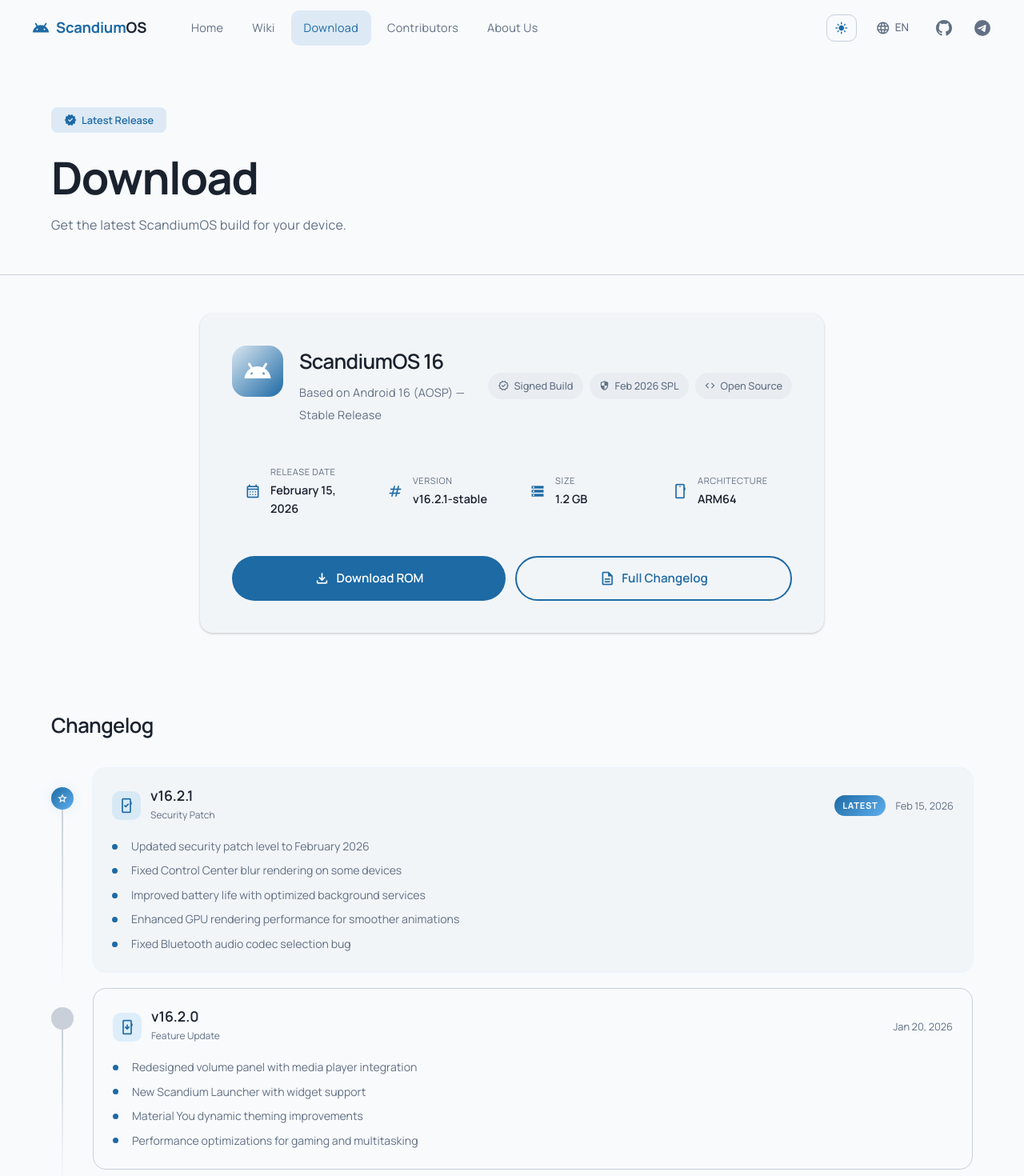
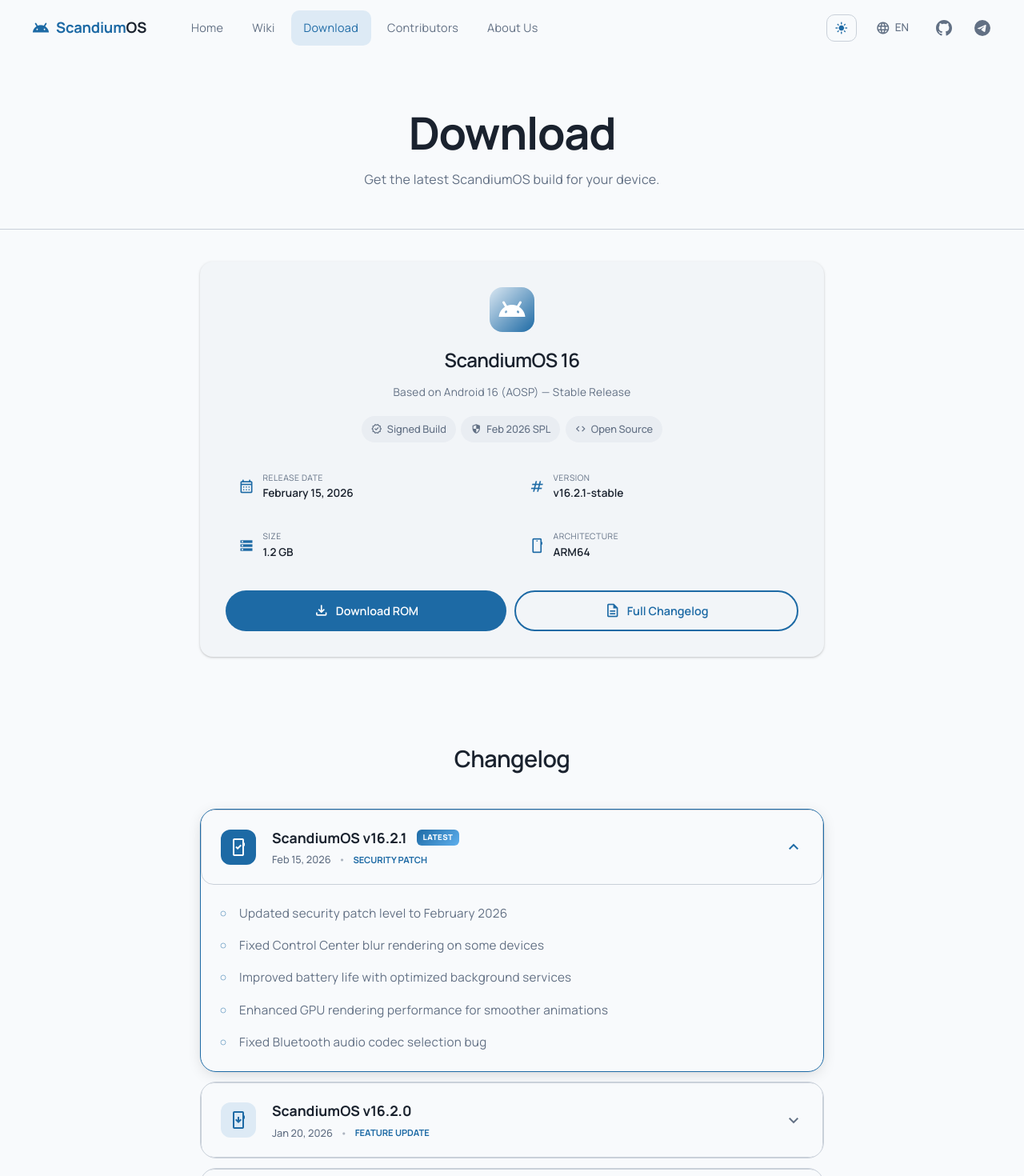
Before and after one commit to ScandiumUI/official-website, a Vue app: page /download in a window 1280 px wide. Shown: the top 1470 px of the page at 80% size. Built offline with nearby package versions, Linux system fonts and the light colour scheme.

Commit message:
cookie: redesign changelog and polish download page layout

```diff
--- a/src/pages/Download.vue
+++ b/src/pages/Download.vue
@@ -4,10 +4,6 @@
     <section class="page-hero">
       <div class="wrapper">
         <div class="page-hero-content animate-fade-up">
-          <div class="md3-chip">
-            <span class="material-symbols-outlined filled" style="font-size: 16px;">new_releases</span>
-            {{ t('download.chip') }}
-          </div>
           <h1>{{ t('download.title') }}</h1>
           <p>{{ t('download.desc') }}</p>
         </div>
@@ -19,7 +15,6 @@
       <div class="wrapper">
         <div class="release-hero animate-fade-up">
           <div class="release-card md3-card-elevated">
-            <!-- Header row -->
             <div class="release-card-header">
               <div class="release-icon">
                 <span class="material-symbols-outlined filled" style="font-size: 36px;">android</span>
@@ -44,7 +39,6 @@
               </div>
             </div>
 
-            <!-- Meta grid -->
             <div class="release-meta">
               <div v-for="meta in releaseMeta" :key="meta.icon" class="meta-item">
                 <span class="material-symbols-outlined meta-icon" style="font-size: 20px;">{{ meta.icon }}</span>
@@ -55,7 +49,6 @@
               </div>
             </div>
 
-            <!-- Action buttons — side by side -->
             <div class="release-actions">
               <a href="#" class="md3-btn md3-btn-filled action-btn">
                 <span class="material-symbols-outlined" style="font-size: 20px;">download</span>
@@ -71,54 +64,57 @@
       </div>
     </section>
 
-    <!-- Changelog Timeline -->
+    <!-- Changelog Section -->
     <section class="changelog-section">
       <div class="wrapper">
         <h2 class="section-title animate-fade-up">{{ t('download.changelogTitle') }}</h2>
-        <div class="changelog-timeline">
-          <div
+
+        <div class="changelog-accordion">
+          <details
             v-for="(log, i) in changelog"
             :key="log.version"
-            class="changelog-item animate-fade-up"
-            :class="['delay-' + (i + 1) + '00', { 'is-latest': i === 0 }]"
+            class="changelog-panel animate-fade-up"
+            :class="'delay-' + (i + 1) + '00'"
+            :open="i === 0"
           >
-            <!-- Timeline rail -->
-            <div class="changelog-rail">
-              <div class="rail-dot" :class="{ latest: i === 0 }">
-                <span v-if="i === 0" class="material-symbols-outlined" style="font-size: 14px;">star</span>
+            <summary class="panel-header md3-card-outlined">
+              <div class="panel-header-main">
+                <div class="panel-icon" :class="getUpdateColor(i)">
+                  <span class="material-symbols-outlined">{{ getUpdateIcon(i) }}</span>
                 </div>
-              <div v-if="i < changelog.length - 1" class="rail-line"></div>
+                <div class="panel-info">
+                  <div class="panel-title">
+                    <h3>ScandiumOS {{ log.version }}</h3>
+                    <span v-if="i === 0" class="latest-tag">{{ t('download.latest') }}</span>
                   </div>
-            <!-- Content card -->
-            <div class="changelog-card" :class="{ 'md3-card-elevated': i === 0, 'md3-card-outlined': i !== 0 }">
-              <div class="changelog-head">
-                <div class="changelog-title-row">
-                  <div class="changelog-icon-wrap" :class="getUpdateColor(i)">
-                    <span class="material-symbols-outlined" style="font-size: 20px;">{{ getUpdateIcon(i) }}</span>
-                  </div>
-                  <div>
-                    <h3>{{ log.version }}</h3>
-                    <span class="changelog-type">{{ log.type }}</span>
+                  <div class="panel-meta">
+                    <span class="meta-date">{{ log.date }}</span>
+                    <span class="meta-sep">•</span>
+                    <span class="meta-type">{{ log.type }}</span>
                   </div>
                 </div>
-                <div class="changelog-right">
-                  <span v-if="i === 0" class="latest-badge">{{ t('download.latest') }}</span>
-                  <span class="changelog-date">{{ log.date }}</span>
               </div>
+              <div class="panel-chevron">
+                <span class="material-symbols-outlined">expand_more</span>
               </div>
-              <ul class="changelog-list">
+            </summary>
+
+            <div class="panel-content">
+              <div class="content-inner">
+                <ul class="panel-list">
                   <li v-for="change in log.changes" :key="change">
-                  <span class="change-dot" :class="getUpdateColor(i)"></span>
-                  {{ change }}
+                    <span class="material-symbols-outlined">circle</span>
+                    <p>{{ change }}</p>
                   </li>
                 </ul>
               </div>
             </div>
+          </details>
         </div>
       </div>
     </section>
 
-    <!-- Additional Downloads — horizontal cards side by side -->
+    <!-- Additional Downloads -->
     <section class="extras-section">
       <div class="wrapper">
         <h2 class="section-title animate-fade-up">{{ t('download.additionalTitle') }}</h2>
@@ -233,161 +229,240 @@
   padding: 4rem 0 3rem;
   border-bottom: 1px solid var(--color-border);
 }
-.page-hero-content { max-width: 600px; }
+.page-hero-content {
+  max-width: 800px;
+  margin: 0 auto;
+  text-align: center;
+}
 .page-hero-content .md3-chip { margin-bottom: 1.5rem; }
 .page-hero-content h1 { margin-bottom: 0.75rem; }
 
 /* ── Release Section ── */
-.release-section { padding: 3rem 0; }
+.release-section { padding: 2.5rem 0; }
 .release-hero { max-width: 780px; margin: 0 auto; }
-.release-card { padding: 2.5rem; }
+.release-card { padding: 2rem; }
 
 .release-card-header {
   display: flex;
-  align-items: flex-start;
-  gap: 1.25rem;
-  margin-bottom: 2rem;
-  flex-wrap: wrap;
+  flex-direction: column;
+  align-items: center;
+  gap: 1rem;
+  margin-bottom: 1.5rem;
+  text-align: center;
 }
 
 .release-icon {
-  width: 64px; height: 64px;
-  border-radius: 18px;
+  width: 56px; height: 56px;
+  border-radius: 16px;
   background: linear-gradient(135deg, var(--color-tertiary) 0%, var(--color-primary) 100%);
   display: flex; align-items: center; justify-content: center;
   flex-shrink: 0;
 }
 .release-icon .material-symbols-outlined { color: #fff; }
 
-.release-info { flex: 1; min-width: 180px; }
-.release-info h2 { color: var(--color-text-one); font-size: 1.6rem; margin-bottom: 0.25rem; }
-.release-info p { font-size: 0.9rem; color: var(--color-text-four); }
+.release-info { width: 100%; }
+.release-info h2 { color: var(--color-text-one); font-size: 1.5rem; margin-bottom: 0.4rem; }
+.release-info p { font-size: 0.85rem; color: var(--color-text-four); max-width: 480px; margin: 0 auto; }
 
 .release-badges {
-  display: flex; flex-wrap: wrap; gap: 0.5rem;
-  align-self: center;
+  display: flex; flex-wrap: wrap; gap: 0.4rem;
+  justify-content: center;
 }
 
 .release-meta {
   display: grid;
-  grid-template-columns: repeat(4, 1fr);
-  gap: 0.75rem;
-  margin-bottom: 2rem;
+  grid-template-columns: repeat(2, 1fr);
+  gap: 0.65rem;
+  margin-bottom: 1.5rem;
 }
 
 .meta-item {
-  display: flex; align-items: center; gap: 0.75rem;
-  padding: 1rem;
-  border-radius: 14px;
+  display: flex; align-items: center; gap: 0.65rem;
+  padding: 0.75rem 1rem;
+  border-radius: 12px;
   background-color: var(--color-surface-eight);
   transition: background-color 0.2s ease;
 }
 .meta-item:hover { background-color: var(--color-surface-nine); }
 
 .meta-icon { color: var(--color-primary); flex-shrink: 0; }
-.meta-label { font-size: 0.7rem; color: var(--color-text-four); display: block; text-transform: uppercase; letter-spacing: 0.05em; }
-.meta-value { font-size: 0.9rem; font-weight: 600; color: var(--color-text-one); display: block; margin-top: 2px; }
+.meta-label { font-size: 0.65rem; color: var(--color-text-four); display: block; text-transform: uppercase; letter-spacing: 0.05em; }
+.meta-value { font-size: 0.85rem; font-weight: 600; color: var(--color-text-one); display: block; margin-top: 1px; }
 
-/* Action buttons — side by side, fill available space */
 .release-actions {
   display: flex;
-  gap: 0.75rem;
+  gap: 0.65rem;
 }
 .action-btn {
   flex: 1;
   justify-content: center;
-  padding: 14px 24px !important;
-  font-size: 0.95rem !important;
+  padding: 12px 20px !important;
+  font-size: 0.9rem !important;
 }
 
-/* ── Changelog ── */
-.changelog-section { padding: 3rem 0; }
-.section-title { font-size: 1.6rem; color: var(--color-text-one); margin-bottom: 2rem; }
+/* ── Changelog Accordion ── */
+.changelog-section { padding: 4rem 0; }
+.section-title { font-size: 1.8rem; color: var(--color-text-one); margin-bottom: 2.5rem; text-align: center; }
 
-.changelog-timeline { display: flex; flex-direction: column; }
-
-.changelog-item { display: flex; gap: 1.5rem; }
-.changelog-item.is-latest .changelog-card {
-  border-color: var(--color-primary);
-  box-shadow: 0 0 0 1px hsla(206, 100%, 81%, 0.15);
+.changelog-accordion {
+  max-width: 780px;
+  margin: 0 auto;
+  display: flex;
+  flex-direction: column;
+  gap: 0.75rem;
 }
 
-.changelog-rail {
-  display: flex; flex-direction: column; align-items: center;
-  flex-shrink: 0; width: 28px; padding-top: 1.5rem;
+.changelog-panel {
+  border-radius: 20px;
+  overflow: hidden;
+  transition: all 0.3s cubic-bezier(0.4, 0, 0.2, 1);
+  border: 1px solid var(--color-border);
+  background-color: var(--color-surface-one);
 }
 
-.rail-dot {
-  width: 28px; height: 28px; border-radius: 50%;
-  background-color: var(--color-surface-five);
-  display: flex; align-items: center; justify-content: center;
-  flex-shrink: 0;
-  transition: all 0.2s;
-}
-.rail-dot.latest {
-  background: linear-gradient(135deg, var(--color-primary) 0%, hsl(206, 80%, 65%) 100%);
-  box-shadow: 0 0 12px hsla(206, 100%, 81%, 0.3);
-}
-.rail-dot .material-symbols-outlined { color: #fff; }
-
-.rail-line {
-  width: 2px; flex: 1; min-height: 20px;
-  background: linear-gradient(180deg, var(--color-border) 0%, transparent 100%);
+.changelog-panel:hover {
+  border-color: var(--color-primary);
 }
 
-.changelog-card {
-  flex: 1; margin-bottom: 1.25rem;
-  transition: border-color 0.2s;
+.changelog-panel[open] {
+  border-color: var(--color-primary);
+  box-shadow: 0 4px 20px -5px rgba(0, 0, 0, 0.2);
 }
 
-.changelog-head {
-  display: flex; align-items: center; justify-content: space-between;
-  margin-bottom: 1rem; flex-wrap: wrap; gap: 0.75rem;
+.panel-header {
+  padding: 1.25rem 1.5rem;
+  display: flex;
+  align-items: center;
+  justify-content: space-between;
+  cursor: pointer;
+  list-style: none;
+  background-color: transparent;
+  transition: all 0.2s ease;
+}
+.panel-header::-webkit-details-marker { display: none; }
+
+.changelog-panel[open] .panel-header {
+  background-color: var(--color-surface-two);
+  border-bottom: 1px solid var(--color-border);
 }
 
-.changelog-title-row {
-  display: flex; align-items: center; gap: 0.75rem;
+.panel-header-main {
+  display: flex;
+  align-items: center;
+  gap: 1.25rem;
 }
 
-.changelog-icon-wrap {
-  width: 36px; height: 36px; border-radius: 10px;
+.panel-icon {
+  width: 44px; height: 44px;
+  border-radius: 12px;
+  background-color: var(--color-tertiary);
   display: flex; align-items: center; justify-content: center;
-  flex-shrink: 0;
-  background: hsla(206, 80%, 60%, 0.15);
   color: var(--color-primary);
+  transition: all 0.3s ease;
 }
 
-.changelog-title-row h3 { font-size: 1.1rem; color: var(--color-text-one); line-height: 1.2; }
-.changelog-type { font-size: 0.75rem; color: var(--color-text-four); }
+.changelog-panel[open] .panel-icon {
+  background-color: var(--color-primary);
+  color: #fff;
+}
 
-.changelog-right { display: flex; align-items: center; gap: 0.75rem; }
+.panel-info {
+  display: flex;
+  flex-direction: column;
+  gap: 0.2rem;
+  text-align: left;
+}
 
-.latest-badge {
-  font-size: 0.7rem; font-weight: 700; text-transform: uppercase; letter-spacing: 0.06em;
-  padding: 4px 10px; border-radius: 20px;
+.panel-title {
+  display: flex;
+  align-items: center;
+  gap: 0.75rem;
+}
+
+.panel-title h3 {
+  font-size: 1.1rem;
+  font-weight: 700;
+  color: var(--color-text-one);
+}
+
+.latest-tag {
+  font-size: 0.6rem;
+  font-weight: 800;
+  text-transform: uppercase;
+  letter-spacing: 0.05em;
+  padding: 2px 8px;
+  border-radius: 6px;
   background: linear-gradient(135deg, var(--color-primary), hsl(206, 80%, 65%));
   color: #fff;
 }
 
-.changelog-date { font-size: 0.8rem; color: var(--color-text-four); white-space: nowrap; }
+.panel-meta {
+  display: flex;
+  align-items: center;
+  gap: 0.6rem;
+  font-size: 0.8rem;
+  color: var(--color-text-four);
+  font-weight: 500;
+}
 
-.changelog-list {
-  list-style: none; display: flex; flex-direction: column; gap: 0.5rem;
+.meta-sep { opacity: 0.5; }
+
+.meta-type {
+  color: var(--color-primary);
+  font-weight: 700;
+  font-size: 0.7rem;
+  text-transform: uppercase;
 }
-.changelog-list li {
-  font-size: 0.88rem; color: var(--color-text-four);
-  padding-left: 1.5rem; position: relative; line-height: 1.6;
-  display: flex; align-items: baseline; gap: 0.5rem;
+
+.panel-chevron {
+  color: var(--color-text-four);
+  transition: transform 0.4s cubic-bezier(0.4, 0, 0.2, 1);
 }
-.change-dot {
-  position: absolute; left: 0; top: 0.55em;
-  width: 7px; height: 7px; border-radius: 50%; flex-shrink: 0;
-  background: var(--color-primary);
+
+.changelog-panel[open] .panel-chevron {
+  transform: rotate(180deg);
+  color: var(--color-primary);
+}
+
+.panel-content {
+  background-color: transparent;
+}
+
+.content-inner {
+  padding: 1.5rem;
+}
+
+.panel-list {
+  list-style: none;
+  padding: 0;
+  margin: 0;
+  display: flex;
+  flex-direction: column;
+  gap: 1rem;
+}
+
+.panel-list li {
+  display: flex;
+  gap: 1rem;
+  align-items: flex-start;
+  text-align: left;
+}
+
+.panel-list li .material-symbols-outlined {
+  font-size: 8px;
+  color: var(--color-primary);
+  margin-top: 0.5rem;
+  opacity: 0.7;
+}
+
+.panel-list li p {
+  font-size: 0.95rem;
+  color: var(--color-text-four);
+  line-height: 1.6;
 }
 
 /* ── Extras ── */
-.extras-section { padding: 3rem 0; }
-
+.extras-section { padding: 3rem 0; text-align: center; }
 .extras-grid {
   display: grid;
   grid-template-columns: repeat(3, 1fr);
@@ -396,69 +471,70 @@
 
 .extra-card {
   display: flex; flex-direction: column;
-  align-items: flex-start; gap: 1rem;
-  padding: 1.75rem;
-  transition: border-color 0.2s, box-shadow 0.2s;
+  align-items: center; gap: 1rem;
+  padding: 2rem;
+  text-align: center;
 }
 .extra-card:hover {
   border-color: var(--color-primary);
-  box-shadow: 0 0 0 1px hsla(206, 100%, 81%, 0.1);
 }
 
 .extra-icon-wrap {
-  width: 48px; height: 48px; border-radius: 14px;
+  width: 52px; height: 52px; border-radius: 16px;
   display: flex; align-items: center; justify-content: center;
   background: hsla(206, 80%, 60%, 0.15);
   color: var(--color-primary);
+  margin-bottom: 0.5rem;
 }
 
-.extra-body { flex: 1; }
-.extra-body h3 { font-size: 1rem; color: var(--color-text-one); margin-bottom: 0.25rem; font-weight: 600; }
-.extra-body p { font-size: 0.85rem; color: var(--color-text-four); line-height: 1.5; }
+.extra-body { flex: 1; width: 100%; }
+.extra-body h3 { font-size: 1.1rem; color: var(--color-text-one); margin-bottom: 0.5rem; font-weight: 700; }
+.extra-body p { font-size: 0.85rem; color: var(--color-text-four); line-height: 1.6; }
 
 .extra-btn {
   width: 100%; justify-content: center;
-  padding: 10px 20px !important; font-size: 0.85rem !important;
+  margin-top: 0.5rem;
 }
 
 /* ── Source ── */
 .source-section { padding: 2rem 0 5rem; }
-
 .source-card {
-  display: flex; align-items: center; gap: 1.5rem;
-  padding: 2.5rem; border-radius: 16px;
+  display: flex; flex-direction: column;
+  align-items: center; gap: 1.5rem;
+  padding: 3rem 2rem; border-radius: 24px;
   background-color: var(--color-surface-nine);
+  text-align: center;
 }
 .source-icon {
-  width: 56px; height: 56px; border-radius: 16px;
+  width: 64px; height: 64px; border-radius: 18px;
   background: hsla(206, 80%, 60%, 0.1);
   display: flex; align-items: center; justify-content: center;
   flex-shrink: 0; color: var(--color-primary);
 }
-.source-text { flex: 1; }
-.source-text h3 { font-size: 1.2rem; color: var(--color-text-one); margin-bottom: 0.4rem; }
-.source-text p { font-size: 0.9rem; color: var(--color-text-four); }
+.source-text { flex: 1; width: 100%; }
+.source-text h3 { font-size: 1.4rem; color: var(--color-text-one); margin-bottom: 0.5rem; font-weight: 700; }
+.source-text p { font-size: 0.95rem; color: var(--color-text-four); max-width: 600px; margin: 0 auto; line-height: 1.6; }
+
+.source-card .md3-btn {
+  padding: 12px 32px !important;
+}
 
 /* ── Responsive ── */
 @media (max-width: 768px) {
   .page-hero { padding: 3rem 0 2rem; }
   .release-card { padding: 2rem 1.5rem; }
   .release-meta { grid-template-columns: repeat(2, 1fr); }
-  .release-badges { width: 100%; }
   .extras-grid { grid-template-columns: 1fr; }
   .source-card { flex-direction: column; text-align: center; padding: 2rem 1.5rem; }
   .source-icon { margin: 0 auto; }
-  .changelog-rail { display: none; }
-  .changelog-item { gap: 0; }
+  .panel-header { padding: 1rem 1.25rem; }
+  .panel-icon { width: 38px; height: 38px; }
+  .panel-title h3 { font-size: 1rem; }
 }
 
 @media (max-width: 480px) {
   .page-hero-content h1 { font-size: 2.2rem; }
-  .release-card-header { flex-direction: column; }
   .release-meta { grid-template-columns: 1fr; }
   .release-actions { flex-direction: column; }
   .action-btn { width: 100%; }
-  .changelog-head { flex-direction: column; align-items: flex-start; }
-  .changelog-right { width: 100%; justify-content: space-between; }
-}
-</style>
+}</style>
```
Lines whose indentation alone changed are shown as unchanged.
